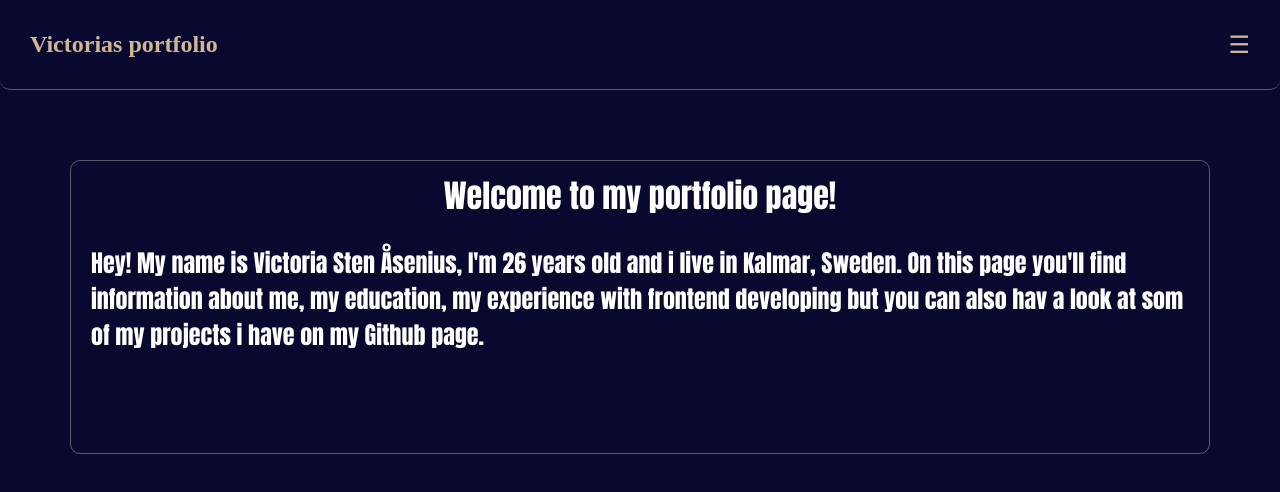
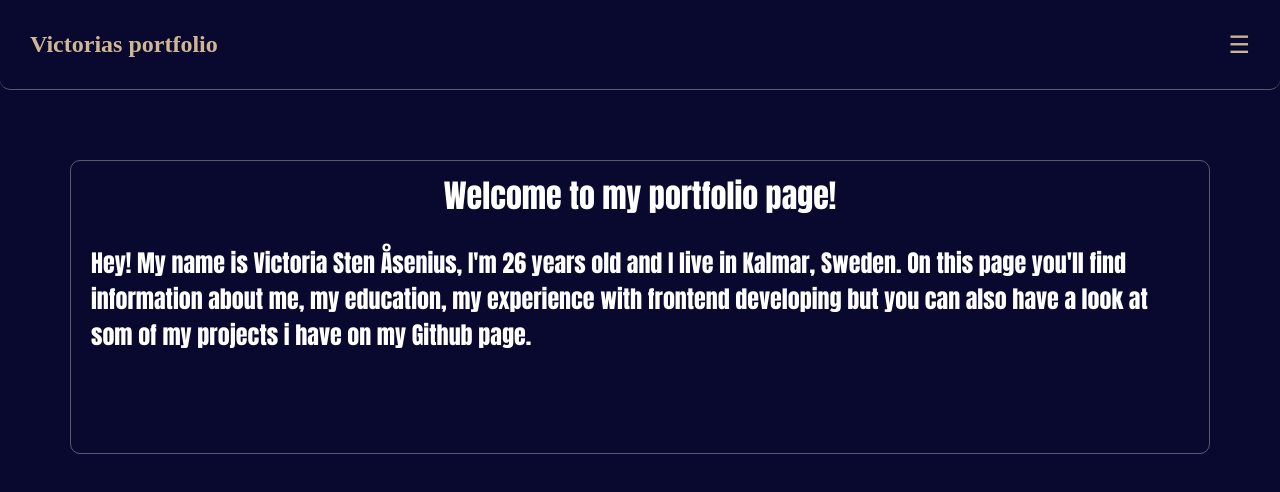
Before and after one commit to vickanS/Reactify-Portfolio, a React (Vite) app: page / in a window 1280 px wide. Shown: the top 492 px of the page. Built offline with nearby package versions, Linux system fonts and the light colour scheme.

Commit message:
Update Home.jsx
Changed some text.

```diff
--- a/src/pages/Home.jsx
+++ b/src/pages/Home.jsx
@@ -4,9 +4,9 @@ const Home = () => {
   return (
    <section className="welcometext">
         <h1 className="welcome">Welcome to my portfolio page!</h1>
-        <p className="welcomep">Hey! My name is Victoria Sten Åsenius, I'm 26 years old and i live in Kalmar, Sweden.
+        <p className="welcomep">Hey! My name is Victoria Sten Åsenius, I'm 26 years old and I live in Kalmar, Sweden.
         On this page you'll find information about me, my education, my experience with frontend developing but you can
-        also hav a look at som of my projects i have on my Github page.</p>
+        also have a look at som of my projects i have on my Github page.</p>
    </section>
   )
 }
```
